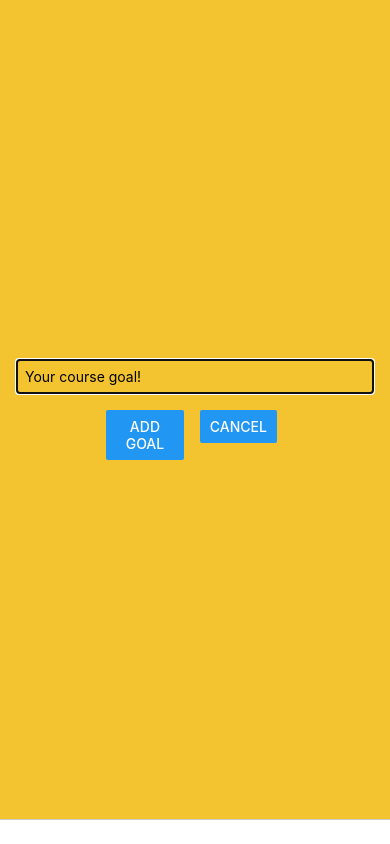
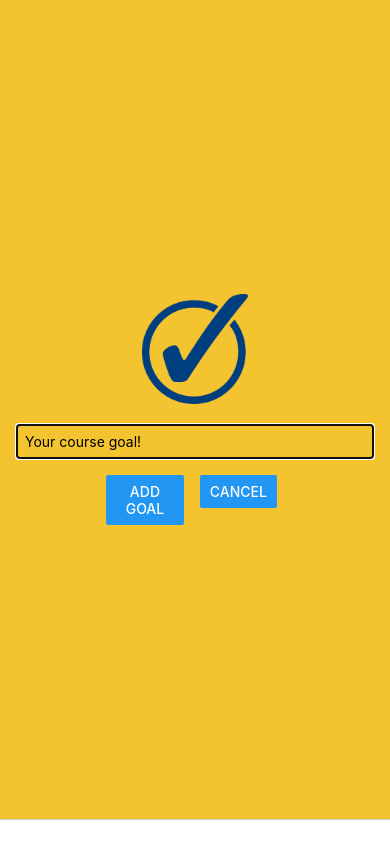
Before and after one commit to aboriskaa/ReactNativeProj, a React Native app: screen / in a window 390 px wide. Both pictures are taken after a click on the button "ADD NEW GOAL". Built offline with nearby package versions, Linux system fonts and the light colour scheme.

Commit message:
Modal win img

```diff
--- a/components/GoalInput.js
+++ b/components/GoalInput.js
@@ -1,5 +1,5 @@
 import { useState } from 'react'
-import { StyleSheet, View, TextInput, Button, Modal } from 'react-native';
+import { StyleSheet, View, TextInput, Button, Modal, Image } from 'react-native';
 
 function GoalInput(props) {
 
@@ -17,6 +17,7 @@ function GoalInput(props) {
     return (
         <Modal visible={props.visible} animationType='slide'>
             <View style={styles.inputContainer}>
+                <Image style={styles.image} source={require('../assets/images/todoAdd.png')} />
                 <TextInput
                     style={styles.textInput}
                     placeholder='Your course goal!'
@@ -44,11 +45,16 @@ const styles = StyleSheet.create({
         borderBottomColor: '#cccccc',
         backgroundColor: '#f4c430'
     },
+    image: {
+        width: 106,
+        height: 110,
+        marginBottom: 20
+    },
     textInput: {
         borderWidth: 1,
-        borderColor: '#cccccc',
+        borderColor: '#003F7F',
         width: '100%',
-        padding: 8
+        padding: 8,
     },
     buttonContainer: {
         marginTop: 16,
```
Also changed, not shown: assets/images/todoAdd.png (added).
